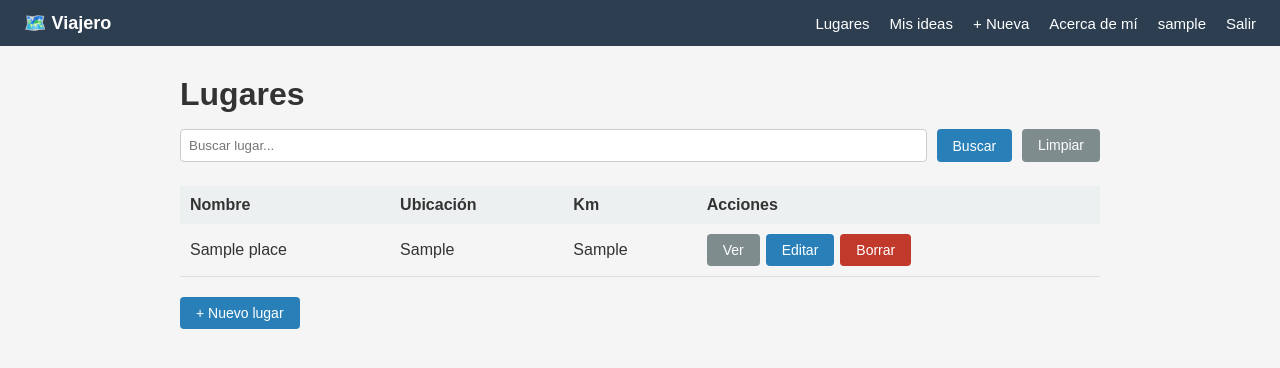
After one commit to ulisesbaroni/Python-proyect, a Django app: page /lugares/ in a window 1280 px wide. The commit adds this page. Shown: the top 368 px of the page. Run offline with Django 5.2, Linux system fonts and the light colour scheme; a user stored in the database is signed in; tables that the repository leaves empty hold one stand-in row (values such as "Sample post").

Commit message:
feat: se agregó vistas CRUD de lugares, campos de imagen/fecha y mensajes de estado vacío

```diff
--- a/planner/models.py
+++ b/planner/models.py
@@ -7,10 +7,12 @@ class Place(models.Model):
     ubicacion = models.CharField(max_length=100, blank=True, null=True)
     km = models.CharField(max_length=100, blank=True, null=True)
     descripcion = models.TextField(blank=True, null=True)
+    imagen = models.ImageField(upload_to='lugares/', blank=True, null=True)
+    fecha_visita = models.DateField(blank=True, null=True)
 
     def __str__(self):
-        if self.ubicacion and self.km:
-            return f'{self.nombre} - {self.ubicacion}, {self.km} km'
+        if self.ubicacion:
+            return f'{self.nombre} - {self.ubicacion}'
         return self.nombre
 
     class Meta:
--- a/planner/urls.py
+++ b/planner/urls.py
@@ -2,9 +2,16 @@ from django.urls import path
 from . import views
 
 urlpatterns = [
-    path('', views.HomeView.as_view(), name='home'),
+    # Places
+    path('lugares/', views.PlaceListView.as_view(), name='place_list'),
+    path('lugares/nuevo/', views.PlaceCreateView.as_view(), name='place_create'),
+    path('lugares/<int:pk>/', views.PlaceDetailView.as_view(), name='place_detail'),
+    path('lugares/<int:pk>/editar/', views.PlaceEditView.as_view(), name='place_edit'),
+    path('lugares/<int:pk>/borrar/', views.PlaceDeleteView.as_view(), name='place_delete'),
+
+    # VisitIdeas
     path('ideas/', views.VisitIdeaListView.as_view(), name='visitidea_list'),
     path('ideas/nueva/', views.VisitIdeaCreateView.as_view(), name='visitidea_create'),
+    path('ideas/<int:pk>/', views.VisitIdeaDetailView.as_view(), name='visitidea_detail'),
     path('ideas/<int:pk>/editar/', views.VisitIdeaEditView.as_view(), name='visitidea_edit'),
-    path('ideas/<int:pk>/', views.VisitIdeaDetailView.as_view(), name='visitidea_detail'),
 ]
--- a/planner/views.py
+++ b/planner/views.py
@@ -7,12 +7,97 @@ from .forms import PlaceForm, VisitIdeaForm
 
 class HomeView(View):
     def get(self, request):
-        total = VisitIdea.objects.filter(usuario=request.user).count() if request.user.is_authenticated else 0
-        return render(request, 'planner/home.html', {'total': total})
+        return render(request, 'home/index.html')
 
 
+# -- Place views --
+
+class PlaceListView(LoginRequiredMixin, View):
+    login_url = '/login/'
+
+    def get(self, request):
+        busqueda = request.GET.get('busqueda', '')
+        places = Place.objects.filter(nombre__icontains=busqueda) if busqueda else Place.objects.all()
+        return render(request, 'planner/place_list.html', {'places': places, 'busqueda': busqueda})
+
+
+class PlaceCreateView(LoginRequiredMixin, View):
+    login_url = '/login/'
+
+    def get(self, request):
+        form = PlaceForm()
+        return render(request, 'planner/place_form.html', {'form': form, 'accion': 'Crear'})
+
+    def post(self, request):
+        form = PlaceForm(request.POST, request.FILES)
+        if form.is_valid():
+            Place.objects.create(
+                nombre=form.cleaned_data['nombre'],
+                ubicacion=form.cleaned_data['ubicacion'],
+                km=form.cleaned_data['km'],
+                descripcion=form.cleaned_data['descripcion'],
+                imagen=form.cleaned_data.get('imagen'),
+                fecha_visita=form.cleaned_data.get('fecha_visita'),
+            )
+            return redirect('place_list')
+        return render(request, 'planner/place_form.html', {'form': form, 'accion': 'Crear'})
+
+
+class PlaceEditView(LoginRequiredMixin, View):
+    login_url = '/login/'
+
+    def get(self, request, pk):
+        place = get_object_or_404(Place, pk=pk)
+        form = PlaceForm(initial={
+            'nombre': place.nombre,
+            'ubicacion': place.ubicacion,
+            'km': place.km,
+            'descripcion': place.descripcion,
+            'fecha_visita': place.fecha_visita,
+        })
+        return render(request, 'planner/place_form.html', {'form': form, 'accion': 'Editar'})
+
+    def post(self, request, pk):
+        place = get_object_or_404(Place, pk=pk)
+        form = PlaceForm(request.POST, request.FILES)
+        if form.is_valid():
+            place.nombre = form.cleaned_data['nombre']
+            place.ubicacion = form.cleaned_data['ubicacion']
+            place.km = form.cleaned_data['km']
+            place.descripcion = form.cleaned_data['descripcion']
+            place.fecha_visita = form.cleaned_data.get('fecha_visita')
+            if form.cleaned_data.get('imagen'):
+                place.imagen = form.cleaned_data['imagen']
+            place.save()
+            return redirect('place_list')
+        return render(request, 'planner/place_form.html', {'form': form, 'accion': 'Editar'})
+
+
+class PlaceDetailView(LoginRequiredMixin, View):
+    login_url = '/login/'
+
+    def get(self, request, pk):
+        place = get_object_or_404(Place, pk=pk)
+        return render(request, 'planner/place_detail.html', {'place': place})
+
+
+class PlaceDeleteView(LoginRequiredMixin, View):
+    login_url = '/login/'
+
+    def get(self, request, pk):
+        place = get_object_or_404(Place, pk=pk)
+        return render(request, 'planner/place_confirm_delete.html', {'place': place})
+
+    def post(self, request, pk):
+        place = get_object_or_404(Place, pk=pk)
+        place.delete()
+        return redirect('place_list')
+
+
+# -- VisitIdea views --
+
 class VisitIdeaListView(LoginRequiredMixin, View):
-    login_url = '/admin/login/'
+    login_url = '/login/'
 
     def get(self, request):
         ideas = VisitIdea.objects.filter(usuario=request.user)
@@ -47,7 +132,7 @@ class VisitIdeaListView(LoginRequiredMixin, View):
 
 
 class VisitIdeaCreateView(LoginRequiredMixin, View):
-    login_url = '/admin/login/'
+    login_url = '/login/'
 
     def get(self, request):
         form = VisitIdeaForm()
@@ -68,7 +153,7 @@ class VisitIdeaCreateView(LoginRequiredMixin, View):
 
 
 class VisitIdeaEditView(LoginRequiredMixin, View):
-    login_url = '/admin/login/'
+    login_url = '/login/'
 
     def get(self, request, pk):
         idea = get_object_or_404(VisitIdea, pk=pk, usuario=request.user)
@@ -94,7 +179,7 @@ class VisitIdeaEditView(LoginRequiredMixin, View):
 
 
 class VisitIdeaDetailView(LoginRequiredMixin, View):
-    login_url = '/admin/login/'
+    login_url = '/login/'
 
     def get(self, request, pk):
         idea = get_object_or_404(VisitIdea, pk=pk, usuario=request.user)
--- a/templates/base.html
+++ b/templates/base.html
@@ -88,6 +88,7 @@
     <nav>
       <a href="{% url 'home' %}" class="brand">🗺️ Viajero</a>
       {% if user.is_authenticated %}
+      <a href="{% url 'place_list' %}">Lugares</a>
       <a href="{% url 'visitidea_list' %}">Mis ideas</a>
       <a href="{% url 'visitidea_create' %}">+ Nueva</a>
       <a href="{% url 'about' %}">Acerca de mí</a>
--- /dev/null
+++ b/templates/planner/place_list.html
@@ -0,0 +1,54 @@
+{% extends 'base.html' %}
+
+{% block title %}Lugares - Viajero{% endblock %}
+
+{% block content %}
+<h1>Lugares</h1>
+
+<form method="GET" style="display:flex; gap:10px; margin-bottom:24px;">
+    <input
+        type="text"
+        name="busqueda"
+        placeholder="Buscar lugar..."
+        value="{{ busqueda }}"
+        style="padding:8px; border:1px solid #ccc; border-radius:4px; flex:1;"
+    >
+    <button type="submit" class="btn btn-primary">Buscar</button>
+    <a href="{% url 'place_list' %}" class="btn btn-secondary">Limpiar</a>
+</form>
+
+{% if places %}
+    <table style="width:100%; border-collapse:collapse;">
+        <thead>
+            <tr style="background:#ecf0f1;">
+                <th style="padding:10px; text-align:left;">Nombre</th>
+                <th style="padding:10px; text-align:left;">Ubicación</th>
+                <th style="padding:10px; text-align:left;">Km</th>
+                <th style="padding:10px; text-align:left;">Acciones</th>
+            </tr>
+        </thead>
+        <tbody>
+            {% for place in places %}
+            <tr style="border-bottom:1px solid #ddd;">
+                <td style="padding:10px;">{{ place.nombre }}</td>
+                <td style="padding:10px;">{{ place.ubicacion|default:"-" }}</td>
+                <td style="padding:10px;">{{ place.km|default:"-" }}</td>
+                <td style="padding:10px; display:flex; gap:6px;">
+                    <a href="{% url 'place_detail' place.pk %}" class="btn btn-secondary">Ver</a>
+                    <a href="{% url 'place_edit' place.pk %}" class="btn btn-primary">Editar</a>
+                    <a href="{% url 'place_delete' place.pk %}" class="btn btn-danger">Borrar</a>
+                </td>
+            </tr>
+            {% endfor %}
+        </tbody>
+    </table>
+{% else %}
+    {% if busqueda %}
+        <p style="color:#777;">No se encontraron lugares con "{{ busqueda }}".</p>
+    {% else %}
+        <p style="color:#777;">Todavía no hay lugares cargados.</p>
+    {% endif %}
+{% endif %}
+
+<a href="{% url 'place_create' %}" class="btn btn-primary" style="margin-top:20px;">+ Nuevo lugar</a>
+{% endblock %}
```
Also changed, not shown: planner/forms.py (+8 -8 lines), templates/planner/place_confirm_delete.html (added, +14 -0 lines), templates/planner/place_detail.html (added, +36 -0 lines), templates/planner/place_form.html (added, +22 -0 lines), planner/migrations/0003_place_fecha_visita_place_imagen.py (added).
